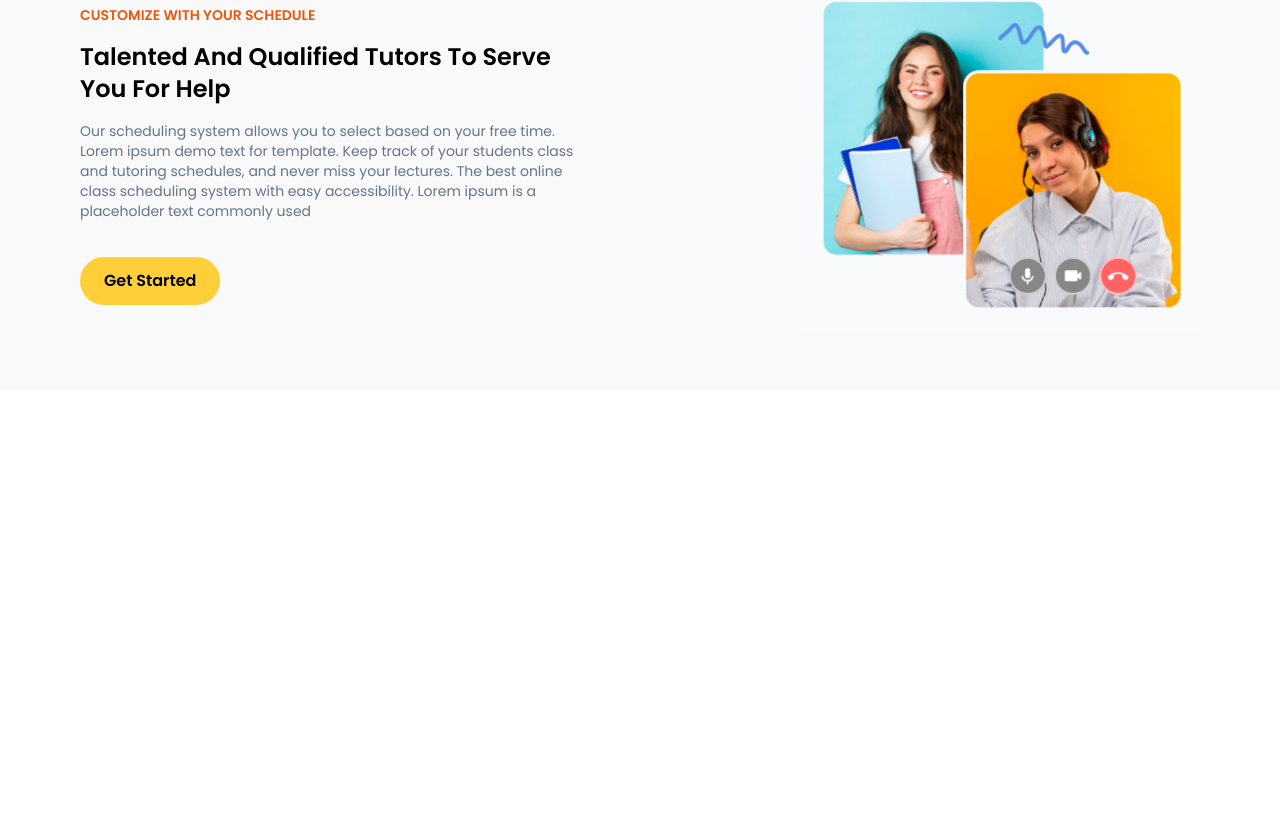
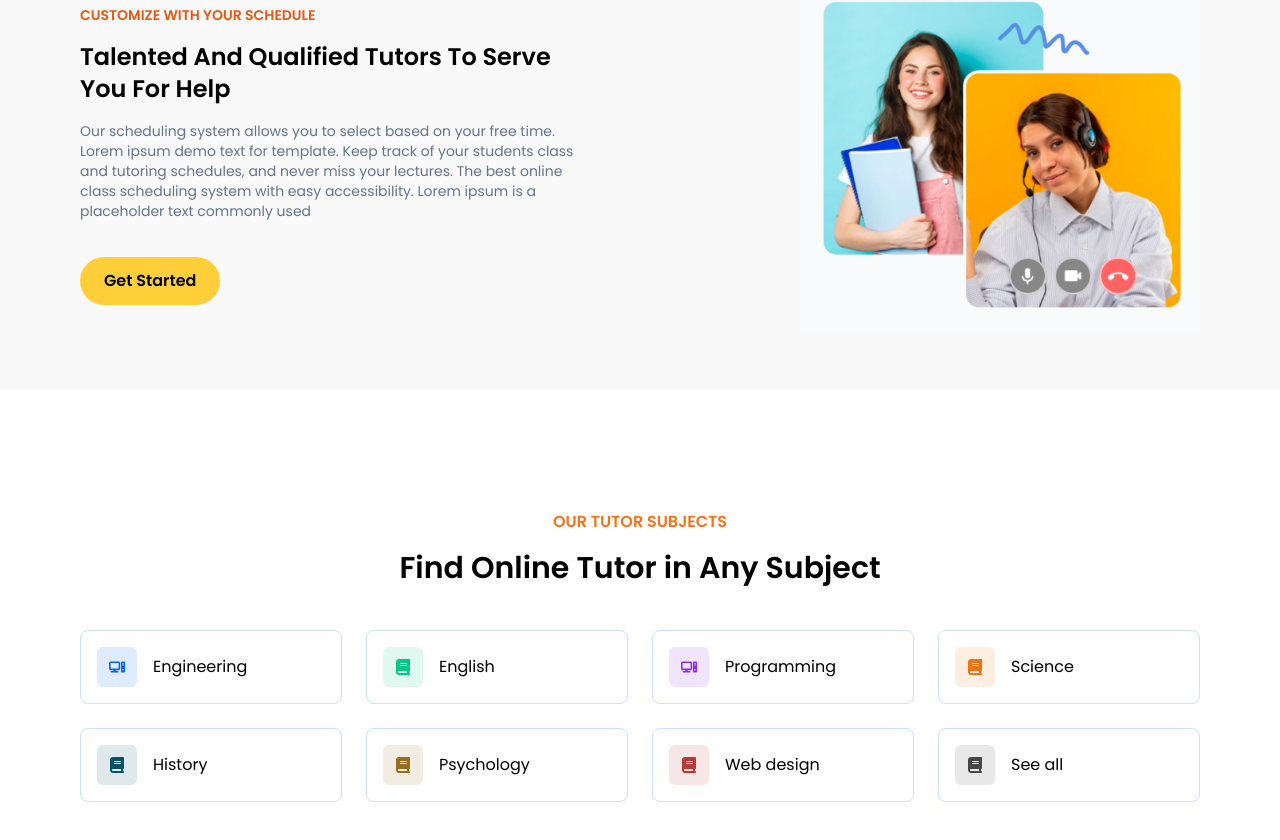
Before and after one commit to Tanu2406/e-tutor, a React (Vite) app in the folder my-project/: page / in a window 1280 px wide. Shown: the part 1938-2778 px from the top of the page. Before the commit the page ends 2328 px from the top, so only its background shows below. Built offline with nearby package versions, Linux system fonts and the light colour scheme.

Commit message:
SubjectCard section

```diff
--- a/my-project/src/App.jsx
+++ b/my-project/src/App.jsx
@@ -7,6 +7,7 @@ import WhyChooseUs from './components/WhyChooseUs/WhyChooseUs'
 import Banner from './components/Banner/Banner'
 import Img1 from "./assets/banner1.png";
 import Img2 from "./assets/banner2.png";
+import SubjectCard from './components/SubjectCard/SubjectCard'
 
 const BannerData = {
   image: Img1,
@@ -36,6 +37,7 @@ const App = () => {
      <WhyChooseUs/>
      <Banner {...BannerData} />
       <Banner {...BannerData2} reverse={true} />
+      <SubjectCard/>
     </main>
   )
 }
--- a/my-project/src/components/Banner/Banner.jsx
+++ b/my-project/src/components/Banner/Banner.jsx
@@ -1,18 +1,30 @@
 import React from "react";
 import { motion } from "framer-motion";
 import { SlideUp } from "../../utility/animation";
+
+//image: URL of the banner image.
+//reverse: A boolean to control layout direction (e.g., reversing the order of image and text).
 
 const Banner = ({ image, title, subtitle, link, tag, reverse }) => {
   return (
     <div className="bg-[#f9f9f9] pb-14">
       <div className="container">
         <div className="grid grid-cols-1 md:grid-cols-2 space-y-6 md:space-y-0">
+
+        {/* space-y-6: Adds vertical spacing (1.5rem) between child elements in single-column mode.
+        md:space-y-0: Removes vertical spacing in two-column mode. */}
+
           {/* banner Image section */}
           <div
             className={`flex justify-start items-center ${
               reverse && "md:order-last md:justify-end"
             }`}
           >
+                            {/* flex: Applies Flexbox to align items.
+                justify-start: Aligns content to the start of the container (left-aligned).
+                items-center: Vertically centers content within the container.
+                reverse && "md:order-last md:justify-end":
+                If reverse is true, the image appears last (md:order-last) and is aligned to the end (md:justify-end) in medium or larger screens. */}
             <motion.img
               initial={{ opacity: 0, scale: 0.5 }}
               whileInView={{ opacity: 1, scale: 1 }}
@@ -21,13 +33,26 @@ const Banner = ({ image, title, subtitle, link, tag, reverse }) => {
               alt=""
               className="w-[400px] h-full object-cover"
             />
+
+            {/* initial: Animation starting state (opacity is 0, and scale is reduced to 0.5).
+            whileInView: Final state when the element enters the viewport (opacity 1, scale 1).
+            transition:
+            Uses a spring animation.
+            stiffness: 100 controls the spring's rigidity.
+            delay: 0.2 introduces a slight delay.
+            src={image}: The image prop is passed as the source URL for the image.
+            className="w-[400px] h-full object-cover":
+            w-[400px]: Width is fixed at 400px.
+            h-full: Height takes up the container's full height.
+            object-cover: Ensures the image scales and crops proportionally to fill its container */}
+
           </div>
           {/* Banner text section */}
           <div className="flex flex-col justify-center text-center md:text-left space-y-4 lg:max-w-[500px]">
             <motion.p
               variants={SlideUp(0.5)}
               initial="hidden"
-              whileInView={"visible"}
+              whileInView={"visible"}// Becomes "visible" when scrolled into view.
               className="text-sm text-orange-600 font-semibold capitalize"
             >
               {tag}
@@ -49,7 +74,7 @@ const Banner = ({ image, title, subtitle, link, tag, reverse }) => {
               {subtitle}
             </motion.p>
             <motion.div
-              variants={SlideUp(1.1)}
+              variants={SlideUp(1.1)}//The animation has a longer delay.
               initial="hidden"
               whileInView={"visible"}
               className="flex justify-center md:justify-start"
@@ -64,3 +89,6 @@ const Banner = ({ image, title, subtitle, link, tag, reverse }) => {
 };
 
 export default Banner;
+
+//The component receives props to dynamically render a banner section.
+//The reverse prop controls the image's position relative to the text.
--- /dev/null
+++ b/my-project/src/components/SubjectCard/SubjectCard.jsx
@@ -0,0 +1,111 @@
+import React from "react";
+import { motion } from "framer-motion";
+import { FaComputer, FaBook } from "react-icons/fa6";
+
+const subjectList = [
+  {
+    id: 1,
+    name: "Engineering",
+    icon: <FaComputer />,
+    color: "#0063ff",
+    delay: 0.2,
+  },
+  {
+    id: 2,
+    name: "English",
+    icon: <FaBook />,
+    color: "#00c986",
+    delay: 0.3,
+  },
+  {
+    id: 3,
+    name: "Programming",
+    icon: <FaComputer />,
+    color: "#922aee",
+    delay: 0.4,
+  },
+  {
+    id: 4,
+    name: "Science",
+    icon: <FaBook />,
+    color: "#ea7516",
+    delay: 0.5,
+  },
+  {
+    id: 5,
+    name: "History",
+    icon: <FaBook />,
+    color: "#075267",
+    delay: 0.6,
+  },
+  {
+    id: 6,
+    name: "Psychology",
+    icon: <FaBook />,
+    color: "#986d1d",
+    delay: 0.7,
+  },
+  {
+    id: 7,
+    name: "Web design",
+    icon: <FaBook />,
+    color: "#b93838",
+    delay: 0.8,
+  },
+  {
+    id: 8,
+    name: "See all",
+    icon: <FaBook />,
+    color: "#464646",
+    delay: 0.9,
+  },
+];
+
+const SubjectCard = () => {
+  return (
+    <>
+      <div className="container py-14 md:py-24">
+        {/* header section */}
+        <div className="space-y-4 p-6 text-center max-w-[600px] mx-auto mb-5">
+          <h1 className="uppercase font-semibold text-orange-500">
+            Our tutor subjects
+          </h1>
+          <p className="font-semibold text-3xl">
+            Find Online Tutor in Any Subject
+          </p>
+        </div>
+        {/* cards section */}
+        <div className="grid grid-cols-1 sm:grid-cols-2 md:grid-cols-4 gap-6 ">
+          {subjectList.map((subject) => {
+            return (
+              <motion.div
+                key={subject.id}
+                initial={{ opacity: 0, x: -200 }}
+                whileInView={{ opacity: 1, x: 0 }}
+                transition={{
+                  type: "spring",
+                  stiffness: 100,
+                  delay: subject.delay,
+                }}
+                className="border rounded-lg border-secondary/20 p-4 flex justify-start items-center gap-4 hover:!scale-105 hover:!shadow-xl duration-200 cursor-pointer"
+              >
+                <div
+                  style={{
+                    color: subject.color,
+                    backgroundColor: subject.color + "20",
+                  }}
+                  className="w-10 h-10 rounded-md flex justify-center items-center"
+                >
+                  {subject.icon}
+                </div>
+                <p>{subject.name}</p>
+              </motion.div>
+            );
+          })}
+        </div>
+      </div>
+    </>
+  );
+};
+
+export default SubjectCard;
```
